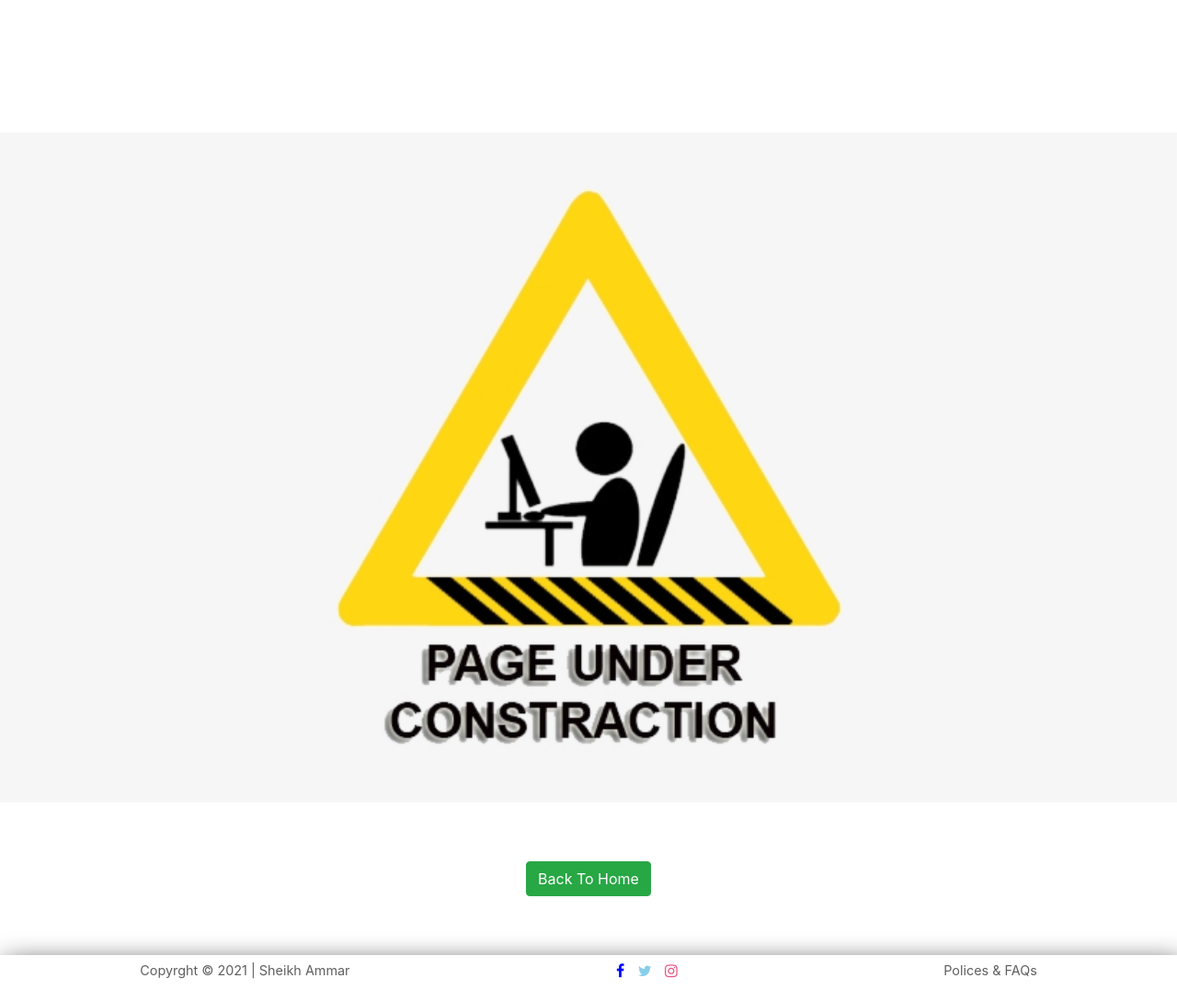
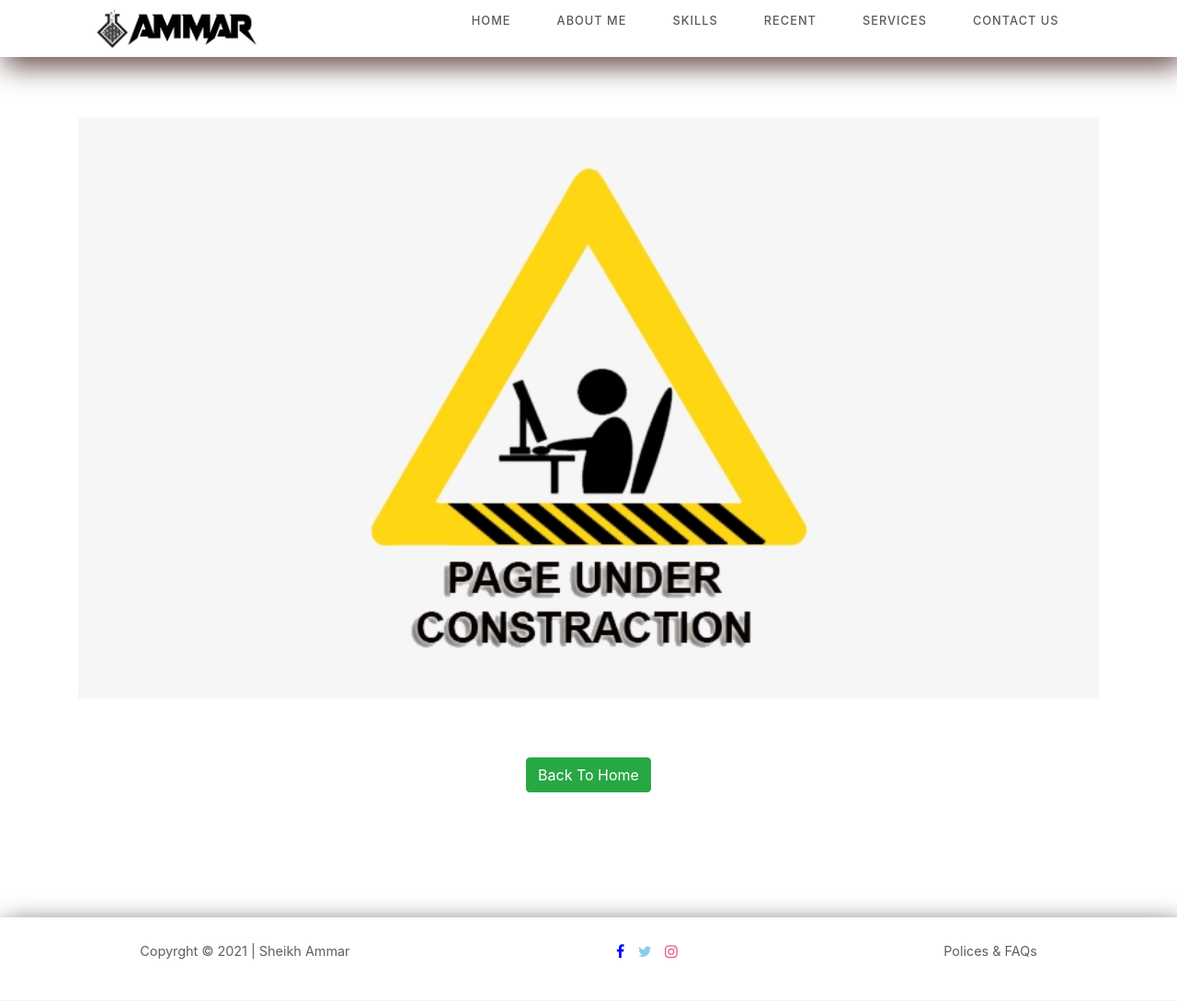
Before and after one commit to Sheikh-Ammar/PHP_Portfolio, a PHP site: page /Myportfolio/recent.php in a window 1280 px wide. Shown: the whole page at 92% size. After the commit the page ends 1044 px from the top, so only its background shows below. Run offline with PHP 8.4, Linux system fonts and the light colour scheme.

Commit message:
Some Modifiactions After Preloader Added

```diff
--- a/css/contactPage.css
+++ b/css/contactPage.css
@@ -5,7 +5,7 @@
     font-size: 1em;
     margin-block-start: 0.1em;
     margin-block-end: 0.83;
-    background-color: rgba(230, 232, 122, 0.768);
+    background-color: rgba(0, 0, 0, 0.92);
 }
 .contactus img{
     width: 100%;
--- a/css/style.css
+++ b/css/style.css
@@ -51,7 +51,6 @@ ul{
 	width:100%;
 	height:10vh;
 	position: relative;
-	display: none;
 }
 nav{
 	display: flex;
@@ -301,7 +300,6 @@ footer{
 	justify-content: space-around;
 	align-items: center;
 	width: 100%;
-	height: 50px;
 	padding: 10px;
 	background-color:#FFFFFF;
 	box-shadow: 5px 10px 30px rgba(0,0,0,0.9);
--- a/recent.php
+++ b/recent.php
@@ -1,13 +1,17 @@
 <?php include "header.php"; ?>
 
+
+
+
+
     <section>
-        <br><br><br><br><br><br>
-        <div class="container-fluidmy-5">
+        <div class="container my-5">
             <img src="./images/recent.png" alt="Recent Under Construction" width="100%" height="100%">
         </div>
     </section>
     <div class="text-center my-5">
         <a href="index.php" class="btn btn-success my-3">Back To Home</a>
     </div>
+    <br><br><br>
 
 <?php include "footer.php"; ?>
```
